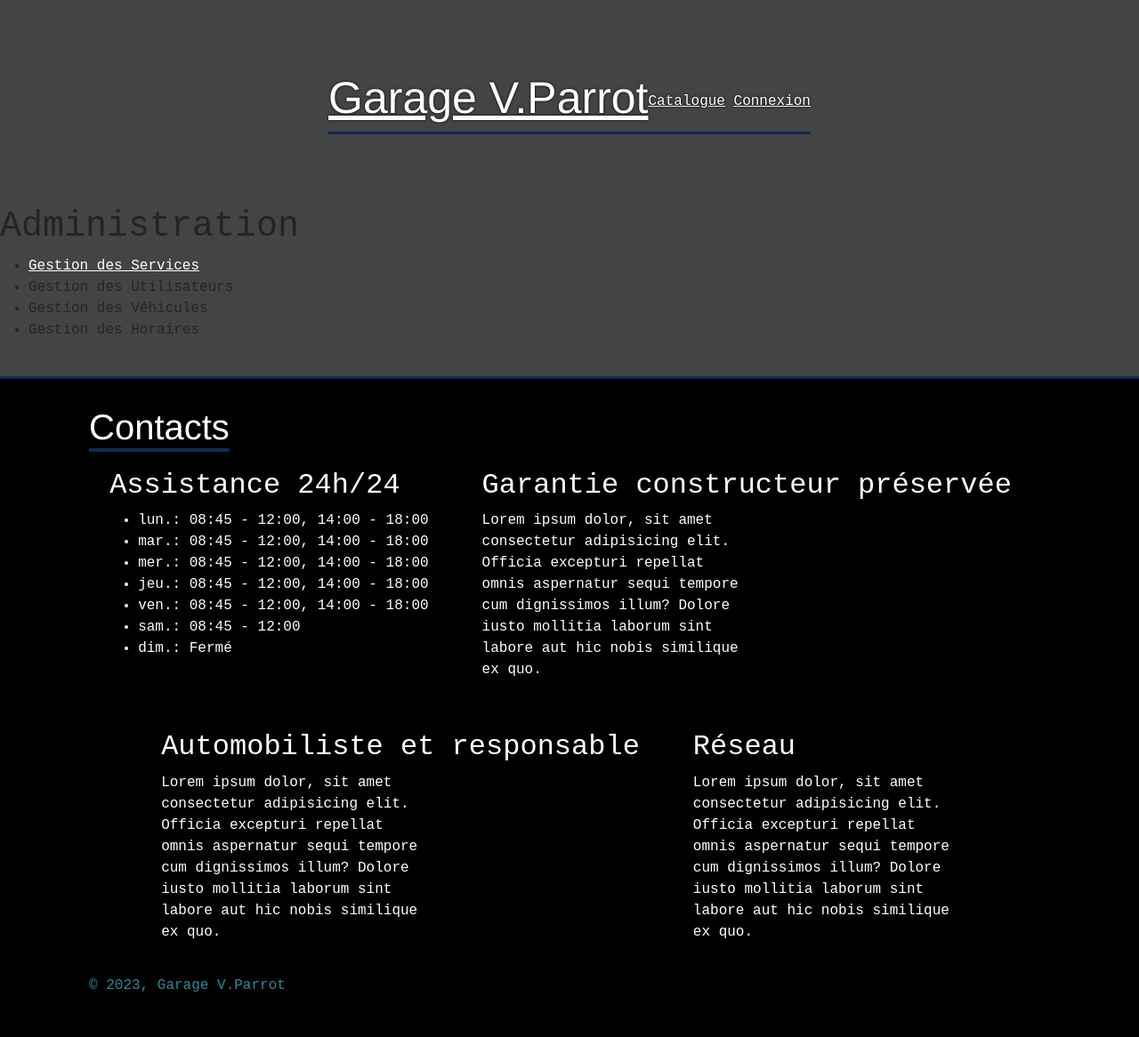
After one commit to Agt-Cooper/Garage-VP, a Django app: page /admin/home.html in a window 1280 px wide. The commit adds this page. Shown: the whole page at 89% size. Run offline with Django 4.2, Linux system fonts and the light colour scheme.

Commit message:
Create administration home page

```diff
--- /dev/null
+++ b/garage/templates/garage/admin_home.html
@@ -0,0 +1,12 @@
+{% extends "layout.html" %}
+
+{% block content %}
+
+<ul>
+  <li><a href="/admin/services.html">Gestion des Services</a></li>
+  <li>Gestion des Utilisateurs</li>
+  <li>Gestion des Véhicules</li>
+  <li>Gestion des Horaires</li>
+</ul>
+
+{% endblock %}
--- a/garage/urls.py
+++ b/garage/urls.py
@@ -5,9 +5,12 @@ from . import views
 
 urlpatterns = [
     path("", views.index, name="index"),
-    path("services.json", views.services_json, name="services_json"),
     path("login.html", views.login_user, name="login"),
     path("logout.html", views.logout_user, name="logout"),
-    path("services/admin.html", views.admin_services_html, name="admin_services_html"),
+
+    path("admin/home.html", views.admin_home_html, name="admin_home_html"),
+    path("admin/services.html", views.admin_services_html, name="admin_services_html"),
+
     path('services/delete/<int:id>/', views.delete_service, name="delete_service"),
+    path("services.json", views.services_json, name="services_json"),
 ]
--- a/garage/views.py
+++ b/garage/views.py
@@ -13,12 +13,17 @@ from .models import Service
 ###############################################################################
 
 def index(request):
-    services = Service.objects.filter(enabled=True)
     template = loader.get_template("garage/home.html")
     context = {
         'page_script': 'js/home.js',
     }
     return HttpResponse(template.render(context, request))
+
+def admin_home_html(request):
+    template = loader.get_template("garage/admin_home.html")
+    context = {'page_title': 'Administration' }
+    return HttpResponse(template.render(context, request))
+
 
 
 def admin_services_html(request):
@@ -70,7 +75,7 @@ def login_user(request):
             return redirect('login.html')
 
         login(request, user)
-        return redirect('services/admin.html')
+        return redirect('admin/home.html')
 
     template = loader.get_template("garage/login.html")
     context = {
--- a/static/css/style.css
+++ b/static/css/style.css
@@ -1,6 +1,11 @@
 /***************/
 /*** General ***/
 /***************/
+
+a {
+        color: white;
+}
+
 
 html {
   scroll-behavior: smooth;
--- a/templates/header.html
+++ b/templates/header.html
@@ -8,7 +8,7 @@
       <a href="#"></a>
       <a href="#">Catalogue</a>
       {% if user.is_authenticated %}
-      <a href="/services/admin.html">Administration</a>
+      <a href="/admin/home.html">Administration</a>
       <a href="/logout.html">Déconnexion</a>
       {% else %}
       <a href="/login.html">Connexion</a>
```
Also changed, not shown: db.sqlite3.
